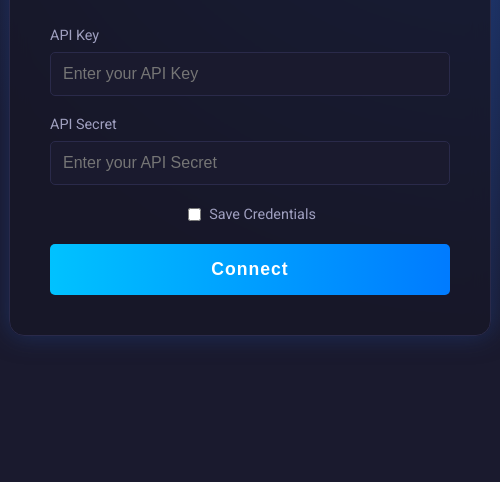
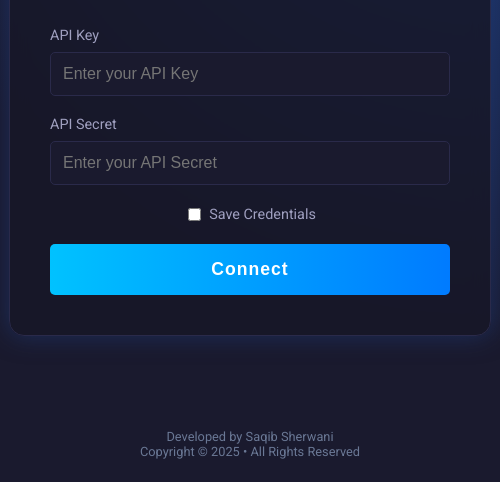
Before and after one commit to saqibcodes007/CryptoDash, an Electron app: page index.html in a window 500 px wide. Shown: the part 318-800 px from the top of the page. Drawn offline with Linux system fonts and the light colour scheme.

Commit message:
Update index.html
Added Footer.

```diff
--- a/index.html
+++ b/index.html
@@ -32,6 +32,14 @@
             <button id="connectBtn">Connect</button>
         </div>
     </div>
+    <footer>
+        <p>
+          Developed by Saqib Sherwani
+          <br>
+          Copyright © 2025 • All Rights Reserved
+        </p>
+    </footer>
+
     <script src="renderer.js"></script>
 </body>
 </html>
```
